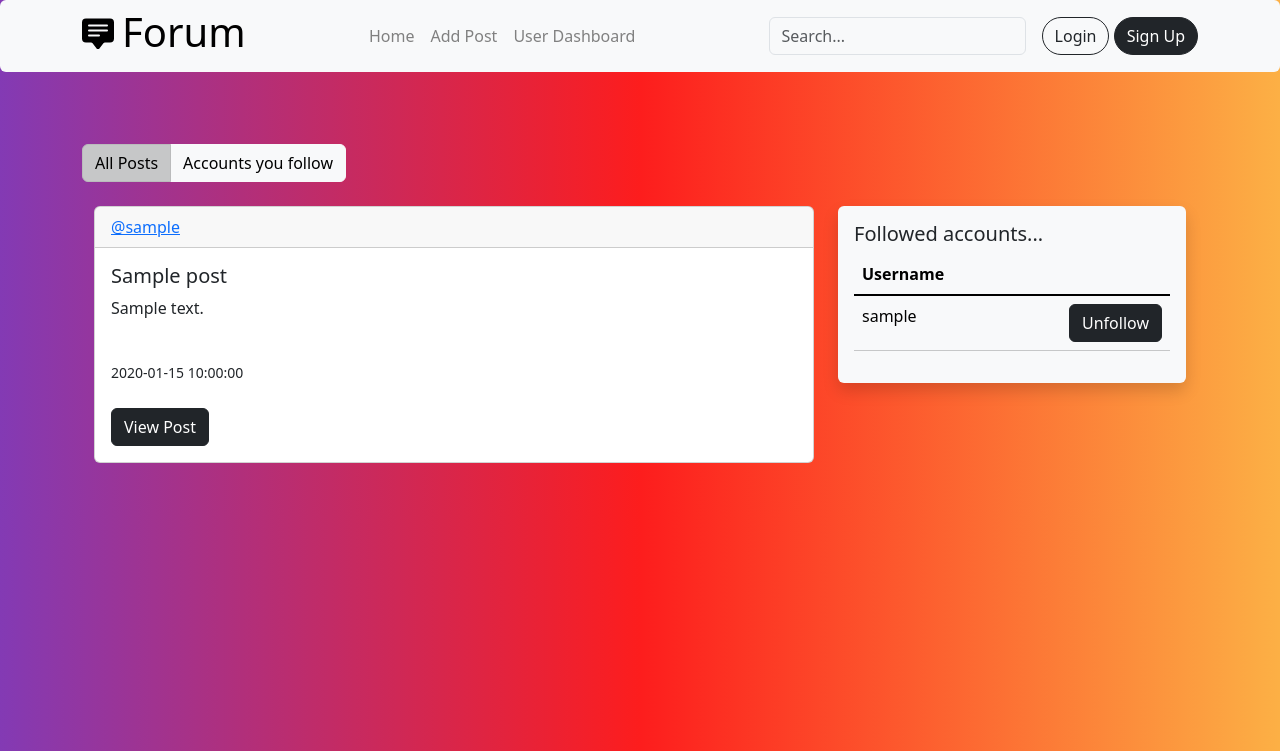
After one commit to n1k1k/Tsoha-projekti, a Flask app: template templates/followed.html in a window 1280 px wide. The commit adds this page. Shown: the top 751 px of the page. Run offline with Flask 3, Linux system fonts and the light colour scheme; the template is opened without the code that fills it: most values are stand-ins (such as "Sample title", 1, 10 or a date in 2020).

Commit message:
Display a list of followed accounts and posts from those accounts

```diff
--- a/templates/admin.html
+++ b/templates/admin.html
@@ -30,13 +30,14 @@
                     <th scope="col">Email</th>
                     <th scope="col">Role</th>
                     <th scope="col">Member since</th>
+                    <th scope="col">Member since</th>
                   </tr>
                 </thead>
                 <tbody>
                     {% for user in users %}
                         <tr>
                             <th scope="row">{{ user.id }}</th>
-                            <td>{{ user.username }}</td>
+                            <td><a href="{{ url_for('profile', id=user.id)}}">{{ user.username }}</a></td>
                             <td>{{ user.email }}</td>
                             <td>{{ user.role_name }}</td>
                             <td>{{ user.date_added }}</td>
--- a/templates/admin_posts.html
+++ b/templates/admin_posts.html
@@ -14,7 +14,7 @@
         <br/><br/>
 
         <form class="d-flex" role="search">
-            <input class="form-control me-2" type="search" placeholder="Search for Users" aria-label="Search">
+            <input class="form-control me-2" type="search" placeholder="Search for Posts" aria-label="Search">
             <button class="btn btn-outline-success" type="submit">Search</button>
         </form>
         <br/><br/><br/>
--- a/templates/dashboard.html
+++ b/templates/dashboard.html
@@ -14,7 +14,7 @@
             <p class="card-text"><strong>Email:</strong> {{ session.email }}</p>
             <p class="card-text"><strong>You have been a member scince:</strong> {{ session.date_added }}</p>
             <p class="card-text"><strong>Bio:</strong> {{ session.bio }}</p></br>
-            <a href="{{ url_for('edit_user', id=session.id )}}" class="btn btn-dark">Update Account Information</a>
+            <a href="{{ url_for('edit_user', id=session.id )}}" class="btn btn-dark">Edit Account</a>
         </div>
         </div><br/><br/><br/>
         <div class="btn-group">
--- a/templates/dashboard_comments.html
+++ b/templates/dashboard_comments.html
@@ -6,8 +6,8 @@
 
     {% if session.username %}
       <div class="card">
-        <h5 class="card-header">Account Information</h5>
         <div class="card-body">
+          <h5 class="card-header">Account Information</h5>
           <p class="card-text">
             <p class="card-text"><strong>Username:</strong> {{ session.username }}</p>
             <p class="card-text"><strong>Email:</strong> {{ session.email }}</p>
--- /dev/null
+++ b/templates/followed.html
@@ -0,0 +1,67 @@
+{% extends "base.html" %}
+
+{% block content %}
+  {% include "message.html" %}<br/><br/>
+
+  <div class="btn-group">
+    <a href="{{ url_for('index') }}" class="btn btn-light active">All Posts</a>
+    {% if session.id %}
+      <a href="{{ url_for('followed_accounts', id=session.id) }}" class="btn btn-light">Account you follow</a>
+    {% else %}
+      <a href="{{ url_for('login') }}" class="btn btn-light">Accounts you follow</a>
+    {% endif %}
+  </div><br/><br/>
+
+  {% if accounts %}
+    <div class="container">
+        <div class = "row">
+            <div class="col-8">
+                {% for post in posts %}
+                    <div class="card">
+                        <div class="card-header">
+                        <a href="{{ url_for('profile', id=post.author_id) }}">@{{ post.username }}</a>
+                        </div>
+                        <div class="card-body">
+                            <h5 class="card-title">{{ post.title }}</h5>
+                            <p class="card-text">{{ post.content }}</p>
+                            <br/>
+
+                            <small>{{ post.date_added }}</small>
+                            <br/><br/>
+                            <a href="{{ url_for('post', id=post.id) }}" class="btn btn-dark">View Post</a>
+                        </div>
+                    </div><br/><br/>
+                {% endfor %}
+            </div>
+            <div class="col-4">
+                <div class="shadow p-3 mb-5 bg-body-tertiary rounded">
+                <h5>Followed accounts...</h5>
+                <table class="table table-light">
+                    <thead>
+                    <tr>
+                        <th scope="col">Username</th>
+                        <th scope="col"></th>
+                    </tr>
+                    </thead>
+                    <tbody class="table-group-divider">
+                        {% for account in accounts %}
+                            <tr>
+                                <td>{{ account.username }}</td>
+                                <td class="text-end">
+                                    <a href="{{ url_for('unfollow', id=account.id) }}" class="btn btn-dark">Unfollow</a>
+                                </td>
+                            </tr>
+                        {% endfor %}
+                    </tbody>
+                </table>
+                </div>
+            </div>
+        </div>
+    </div>
+    {% else %}
+    <div class="text-center">
+        <br/><br/>
+        <h3 class="light-title">Looks like you don't follow any account yet...</h3>
+      </div>
+    {% endif %}
+{% endblock %}
--- a/templates/profile.html
+++ b/templates/profile.html
@@ -9,8 +9,8 @@
   <div class="card">
     <div class="card-body">
       <p class="card-text">
-        <h4>@{{ user.username }}</h4>
-        <p class="card-text"><strong>Bio:</strong><br/> {{ user.bio }} </p>
+        <h4>@{{ user.username }}</h4><br/>
+        <p class="card-text"><strong>Bio:</strong></br>{{ user.bio }}</p></br>
         <a href="{{ url_for('follow', id=user.id) }}" class="btn btn-dark">Follow</a>
         <a href="{{ url_for('unfollow', id=user.id) }}" class="btn btn-dark">Unfollow</a>
     </div>
--- a/templates/profile_comments.html
+++ b/templates/profile_comments.html
@@ -11,7 +11,8 @@
       <p class="card-text">
         <h4>@{{ user.username }}</h4>
         <p class="card-text"><strong>Bio:</strong><br/> text </p>
-        <a href="#" class="btn btn-dark">Follow</a>
+        <a href="{{ url_for('unfollow', id=user.id) }}" class="btn btn-dark">Unfollow</a>
+        <a href="{{ url_for('unfollow', id=user.id) }}" class="btn btn-dark">Unfollow</a>
     </div>
   </div><br/><br/><br/>
       <div class="btn-group">
```
Also changed, not shown: posts.py (+7 -0 lines), routes.py (+44 -33 lines), templates/index.html (+13 -6 lines).
